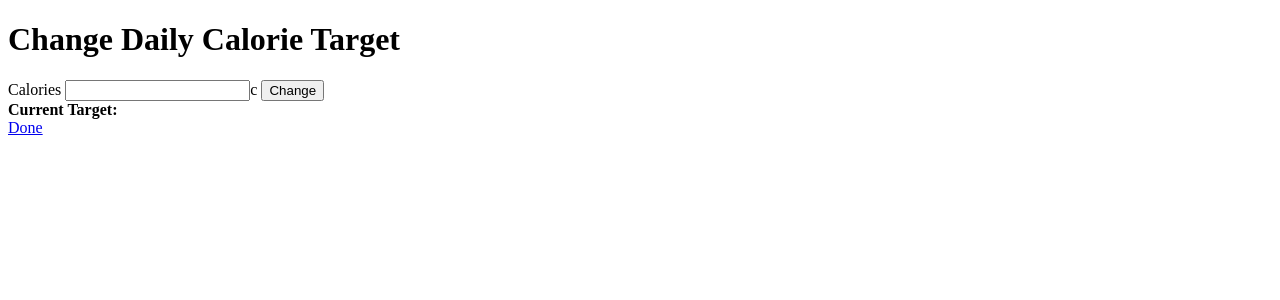
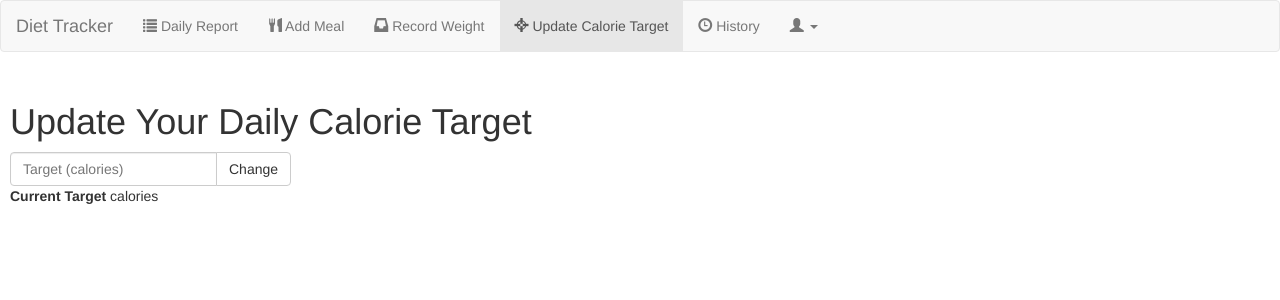
Before and after one commit to Queuecumber/diet-tracker, a PHP site: page /addTarget.php in a window 1280 px wide. Shown: the top 300 px of the page. Run offline with PHP 8.4, Linux system fonts and the light colour scheme; the visitor is signed in with stand-in values (Sample User, id 1).

Commit message:
Changed to bootstrap style

```diff
--- a/web/addTarget.php
+++ b/web/addTarget.php
@@ -15,22 +15,71 @@
 <!DOCTYPE html>
 <html>
     <head>
+        <meta name="viewport" content="width=device-width, initial-scale=1">
+
         <title>Calorie Target</title>
+
+        <link rel="stylesheet" href="lib/bootstrap-3.2.0-dist/css/bootstrap.min.css"/>
+        <script src="lib/jquery-2.1.1.min.js"></script>
+        <script src="lib/bootstrap-3.2.0-dist/js/bootstrap.min.js"></script>
+
+        <style>
+
+        main
+        {
+            padding: 10px;
+        }
+
+        </style>
+
     </head>
     <body>
         <header>
-            <h1>Change Daily Calorie Target</h1>
-            <form action="addTarget.php" method="POST">
-                <label for="new_target">Calories</label>
-                <input name="new_target" type="number" required/>c
-                <button type="submit">Change</button>
-            </form>
+            <nav class="navbar navbar-default">
+                <div class="container-fluid">
+                    <div class="navbar-header">
+                        <button type="button" class="navbar-toggle" data-toggle="collapse" data-target="#dt-navbar-collapse">
+                            <span class="sr-only">Toggle navigation</span>
+                            <span class="icon-bar"></span>
+                            <span class="icon-bar"></span>
+                            <span class="icon-bar"></span>
+                        </button>
+                        <a class="navbar-brand">Diet Tracker</a>
+                    </div>
+
+                    <div class="collapse navbar-collapse" id="dt-navbar-collapse">
+                        <ul class="nav navbar-nav">
+                            <li><a href="index.php"><span class="glyphicon glyphicon-list"></span> Daily Report</a></li>
+                            <li><a href="addMeal.php"><span class="glyphicon glyphicon-cutlery"></span> Add Meal</a></li>
+                            <li><a href="addWeight.php"><span class="glyphicon glyphicon-inbox"></span> Record Weight</a></li>
+                            <li class="active"><a href="addTarget.php"><span class="glyphicon glyphicon-screenshot"></span> Update Calorie Target</a></li>
+                            <li><a href="#"><span class="glyphicon glyphicon-time"></span> History</a></li>
+                            <li class="dropdown">
+                                <a href="#" class="dropdown-toggle" data-toggle="dropdown"><span class="glyphicon glyphicon-user"></span> <?=$user['name']?><span class="caret"></span></a>
+                                <ul class="dropdown-menu">
+                                    <li><a href="#"><span class="glyphicon glyphicon-cog"></span> Account Settings</a></li>
+                                    <li><a href="logOff.php"><span class="glyphicon glyphicon-off"></span> Log Off</a></li>
+                                </ul>
+                            </li>
+                        </ul>
+                    </div>
+                </div>
+            </nav>
         </header>
         <main>
-            <strong>Current Target:</strong> <?=$user['calorie_target']?>
+            <section>
+                <h1>Update Your Daily Calorie Target</h1>
+                <form action="addTarget.php" method="POST" class="form-inline">
+                    <div class="input-group">
+                        <input name="new_target" type="number" min="0" step="any" placeholder="Target (calories)" class="form-control" required/>
+                        <span class="input-group-btn">
+                            <button type="submit" class="btn btn-default">Change</button>
+                        </span>
+                </form>
+            </section>
+            <section>
+                <strong>Current Target</strong> <?=$user['calorie_target']?> calories
+            </section>
         </main>
-        <footer>
-            <a href="index.php">Done</a>
-        </footer>
     </body>
 </html>
```
